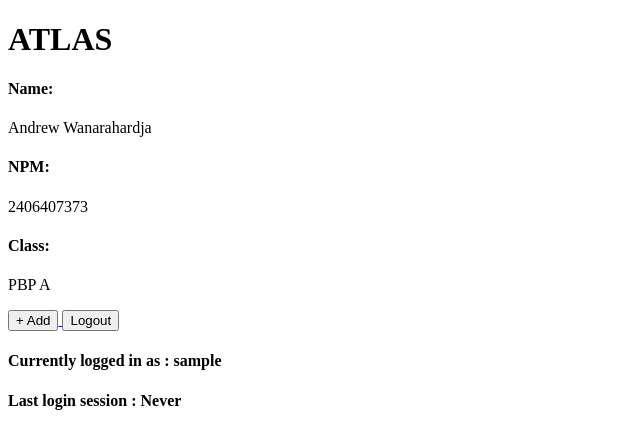
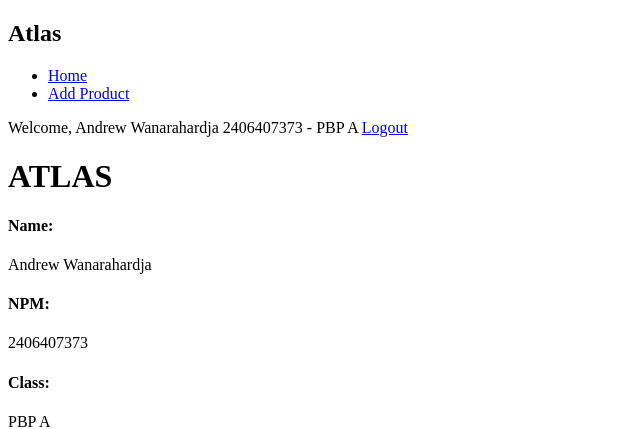
Before and after one commit to AndrewWanarahardja/atlas, a Django app: page / in a window 1280 px wide. Shown: the top 429 px of the page, without its empty margins (0-640 px from the left). Run offline with Django 5.2, Linux system fonts and the light colour scheme; the visitor is signed in with stand-in values (Sample User, id 1); data that the repository does not hold is empty.

Commit message:
edit, delete, navbar

```diff
--- a/main/templates/main.html
+++ b/main/templates/main.html
@@ -1,5 +1,6 @@
 {% extends 'base.html' %}
 {% block content %}
+{% include 'navbar.html' %}
 <h1>{{ title }}</h1>
 
 <h4>Name:</h4>
@@ -52,7 +53,14 @@
 
   <p>{{ product.description|truncatewords:25 }}...</p>
 
-  <p><a href="{% url 'main:show_product' product.id %}"><button>Details</button></a></p>
+  <p>
+    <a href="{% url 'main:show_product' product.id %}"><button>Details</button></a>
+    {% if user.is_authenticated and product.user == user %}
+    <a href="{% url 'main:edit_product' product.pk %}"><button>Edit</button></a>
+    <a href="{% url 'main:delete_product' product.pk %}"><button>Delete</button></a>
+    {% endif %}
+  </p>
+
 </div>
 
 <hr>
--- a/main/urls.py
+++ b/main/urls.py
@@ -1,6 +1,7 @@
 from django.urls import path
 from main.views import show_main, add_product, show_product, show_xml, show_json, show_xml_by_id, show_json_by_id
 from main.views import register, login_user, logout_user
+from main.views import edit_product, delete_product
 
 app_name = 'main'
 
@@ -15,4 +16,6 @@ urlpatterns = [
     path('register/', register, name='register'),
     path('login/', login_user, name='login'),
     path('logout/', logout_user, name='logout'),
+    path('product/<uuid:id>/edit', edit_product, name='edit_product'),
+    path('roduct/<uuid:id>/delete', delete_product, name='delete_product'),
 ]
--- a/main/views.py
+++ b/main/views.py
@@ -115,3 +115,21 @@ def logout_user(request):
     response = HttpResponseRedirect(reverse('main:login'))
     response.delete_cookie('last_login')
     return response
+
+def edit_product(request, id):
+    product = get_object_or_404(Products, pk=id)
+    form = ProductForm(request.POST or None, instance=product)
+    if form.is_valid() and request.method == 'POST':
+        form.save()
+        return redirect('main:show_main')
+
+    context = {
+        'form': form
+    }
+
+    return render(request, "edit_product.html", context)
+
+def delete_product(request, id):
+    product = get_object_or_404(Products, pk=id)
+    product.delete()
+    return HttpResponseRedirect(reverse('main:show_main'))
--- a/templates/base.html
+++ b/templates/base.html
@@ -2,9 +2,12 @@
 <!DOCTYPE html>
 <html lang="en">
 <head>
+{% block meta %}
     <meta charset="UTF-8" />
-    <meta name="viewport" content="width=device-width, initial-scale=1.0" />
-    {% block meta %} {% endblock meta %}
+    <meta name="viewport" content="width=device-width, initial-scale=1">
+{% endblock meta %}
+<!-- <script src="https://cdn.tailwindcss.com">
+</script> -->
 </head>
 
 <body>
--- /dev/null
+++ b/templates/navbar.html
@@ -0,0 +1,21 @@
+<nav>
+  <h1>Atlas</h1>
+
+  <ul>
+    <li><a href="/">Home</a></li>
+    <li><a href="{% url 'main:add_product' %}">Add Product</a></li>
+  </ul>
+
+  {% if user.is_authenticated %}
+    <div>
+      <span>Welcome, {{ name|default:user.username }}</span>
+      <span>{{ npm|default:"Student" }} - {{ class|default:"Class" }}</span>
+      <a href="{% url 'main:logout' %}">Logout</a>
+    </div>
+  {% else %}
+    <div>
+      <a href="{% url 'main:login' %}">Login</a>
+      <a href="{% url 'main:register' %}">Register</a>
+    </div>
+  {% endif %}
+</nav>
```
Also changed, not shown: atlas/settings.py (+8 -1 lines), main/templates/edit_product.html (added, +22 -0 lines).
